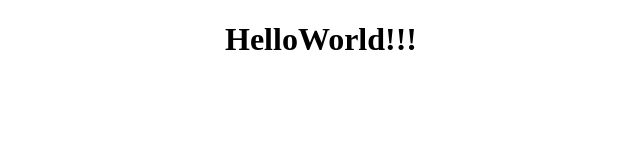
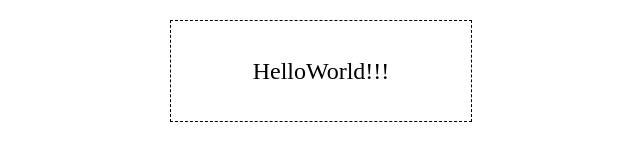
Before and after one commit to yusoncode/helloworld, a plain HTML site: page index.html in a window 1280 px wide. Shown: the whole page, without its empty margins (319-959 px from the left). Drawn offline with Linux system fonts and the light colour scheme.

Commit message:
Update index.html

```diff
--- a/index.html
+++ b/index.html
@@ -4,11 +4,19 @@
 	<head>
 		<meta charset="utf-8" />
 		<title></title>
-		<style></style>
+		<style>
+			* { margin: 0;padding: 0;}
+			div{width: 300px;height: 100px;margin: 20px auto;border: 1px dashed #000;text-align: center;}
+			.middle{display: inline-block;position:relative;
+			font-size:24px;line-height:24px;
+			top:50%;margin-top:-12px;
+			vertical-align:top; }
+		</style>
+
 	</head>
 
 	<body>
-		<center><h1>HelloWorld!!!</h1></center>
+		<div><span class="middle">HelloWorld!!!</span></div>
 	</body>
 
 </html>
```
